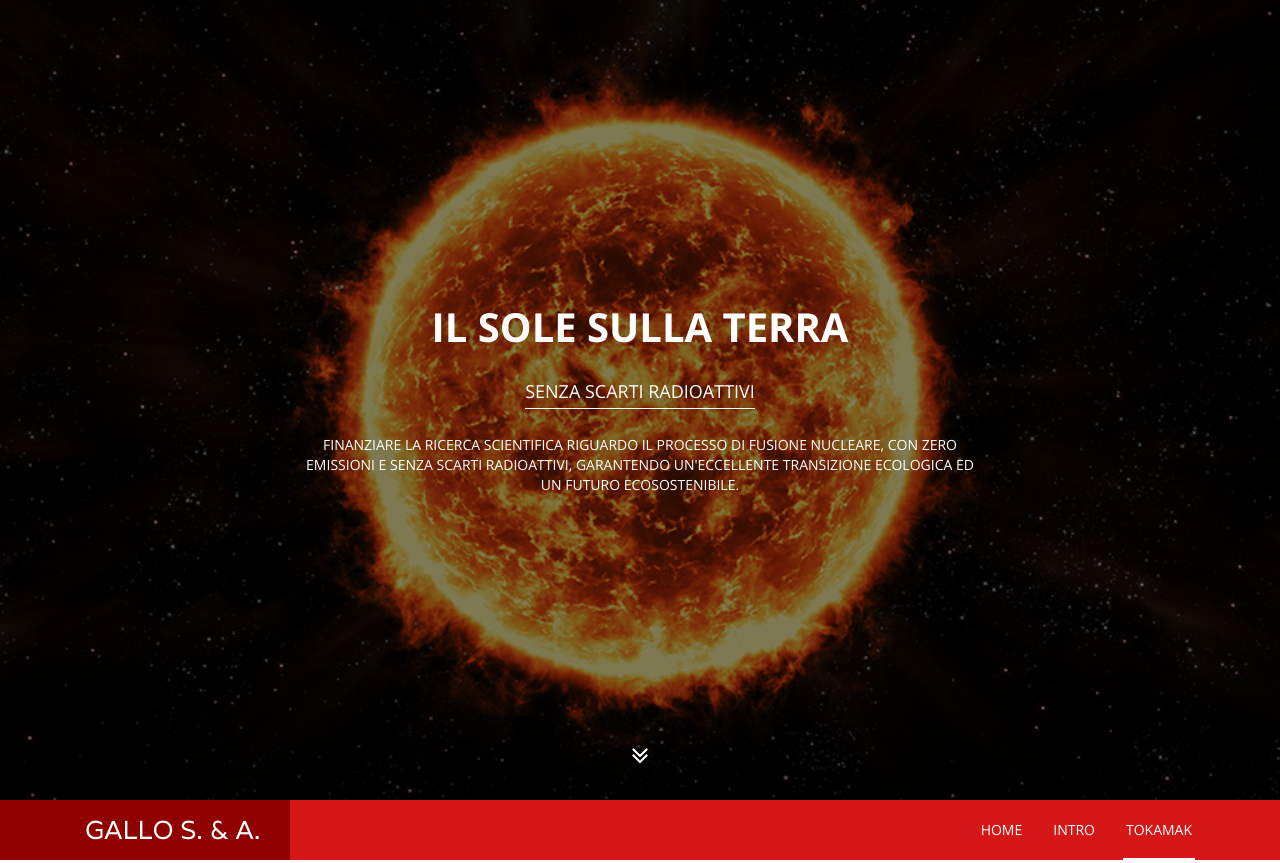
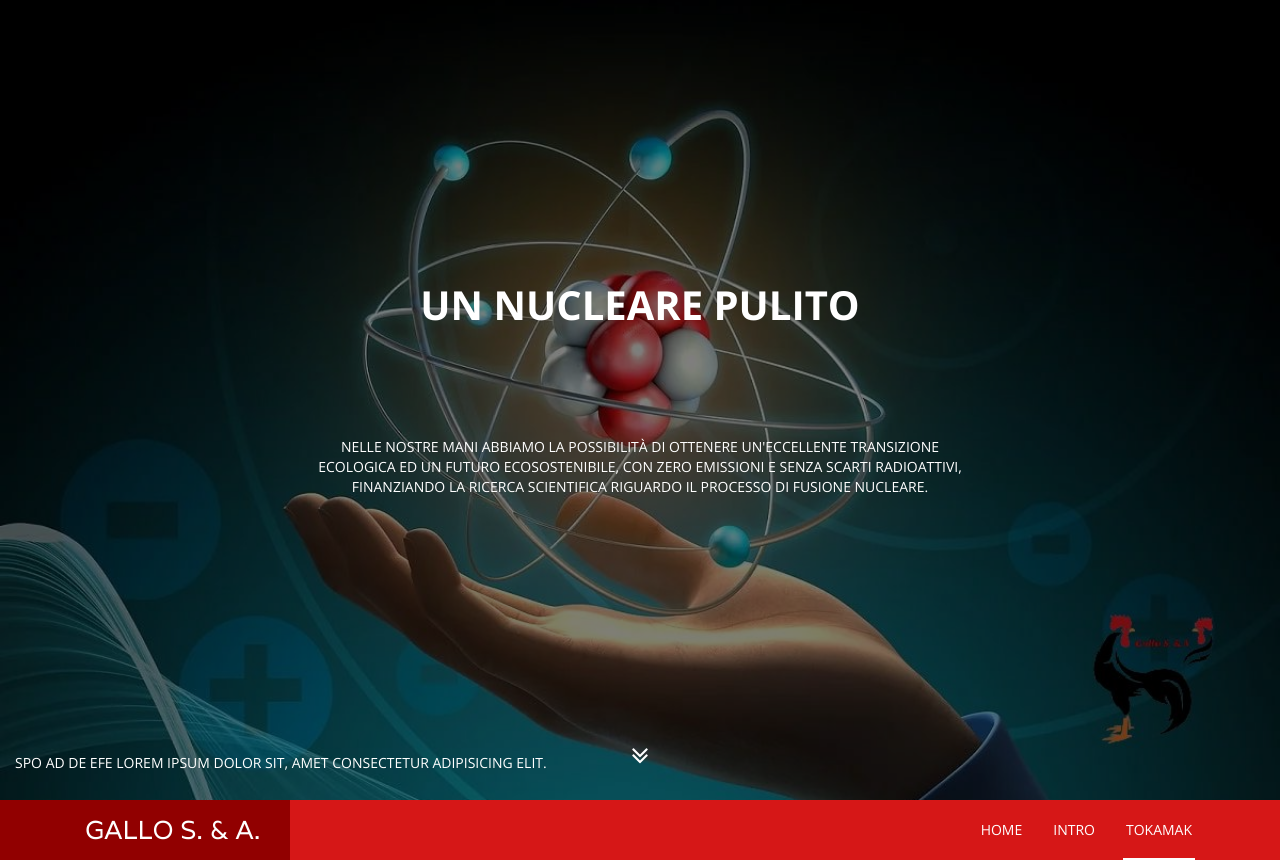
Before and after one commit to SimCodDev/Nuclear-Fusion, a plain HTML site: page index.html in a window 1280 px wide. Shown: the top 863 px of the page. Drawn offline with nearby package versions, Linux system fonts and the light colour scheme.

Commit message:
Elements of the Manifesto

```diff
--- a/assets/css/style.css
+++ b/assets/css/style.css
@@ -425,7 +425,7 @@ html, body {
 /* HERO
 ================================================== */
 .hero {
-  background: url(../img/hero3.jpg) center no-repeat;
+  background: url(../img/hero14.JPG) center no-repeat;
   height: 100%;
   width: 100%;
   display: table;
@@ -442,6 +442,14 @@ html, body {
   top: 0;
   left: 0;
   z-index: 0;
+}
+
+.hero-payoff {
+  color: #ffffff;
+  display: table-cell;
+  vertical-align: left;
+  top: 32vh;
+  position: relative;
 }
 
 .hero-content {
--- a/index.html
+++ b/index.html
@@ -28,7 +28,7 @@
     <link rel="icon" type="image/png" sizes="32x32" href="assets/img/favicon-32x32.png">
     <link rel="icon" type="image/png" sizes="16x16" href="assets/img/favicon-16x16.png">
     -->
-    <link rel="icon" sizes="16x16" href="assets/img/icon-website.ico">
+    <link rel="icon" sizes="16x16" href="assets/img/Rooster.Ico">
     <link rel="manifest" href="assets/img/manifest.json">
     <link rel="mask-icon" href="assets/img/safari-pinned-tab.svg" color="#5bbad5">
     <meta name="theme-color" content="#ffffff">
@@ -59,11 +59,14 @@
 
         <!-- Name & Description -->
         <div class="hero-content">
-            <h1>Il Sole sulla Terra</h1>
-            <p class="hero-job"><span>SENZA SCARTI RADIOATTIVI</span></p>
-            <p class="hero-job-desc">Finanziare la ricerca scientifica riguardo il processo di fusione nucleare, con zero emissioni e senza scarti radioattivi, garantendo un'eccellente transizione ecologica ed un futuro ecosostenibile. </p>
+            <h1>Un Nucleare Pulito</h1>
+            <!--<p class="hero-job"><span>SENZA SCARTI RADIOATTIVI</span></p>-->
+            <br><br><br><br>
+            <p class="hero-job-desc">Nelle nostre mani abbiamo la possibilità di ottenere un'eccellente transizione ecologica ed un futuro ecosostenibile, con zero emissioni e senza scarti radioattivi, finanziando la ricerca scientifica riguardo il processo di fusione nucleare. </p>
+            <p class="hero-payoff">Spo ad de efe Lorem ipsum dolor sit, amet consectetur adipisicing elit.</p>
 
         </div><!-- /.hero-content -->
+
 
         <div class="hero-arrow page-scroll home-arrow-down">
             <a class="" href="#intro"><i class="fa fa-angle-double-down" aria-hidden="true"></i></a>
```
Also changed, not shown: assets/img/12.jpeg (added), assets/img/Rooster.Ico (added), assets/img/hero10.webp (added), assets/img/hero11.jpeg (added), assets/img/hero14.JPG (added), assets/img/hero15.JPG (added), assets/img/hero5.png (added), assets/img/hero6.jpeg (added), assets/img/hero7.jpeg (added), assets/img/hero8.jpg (added), assets/img/hero8.webp (added), assets/img/hero9.webp (added).
